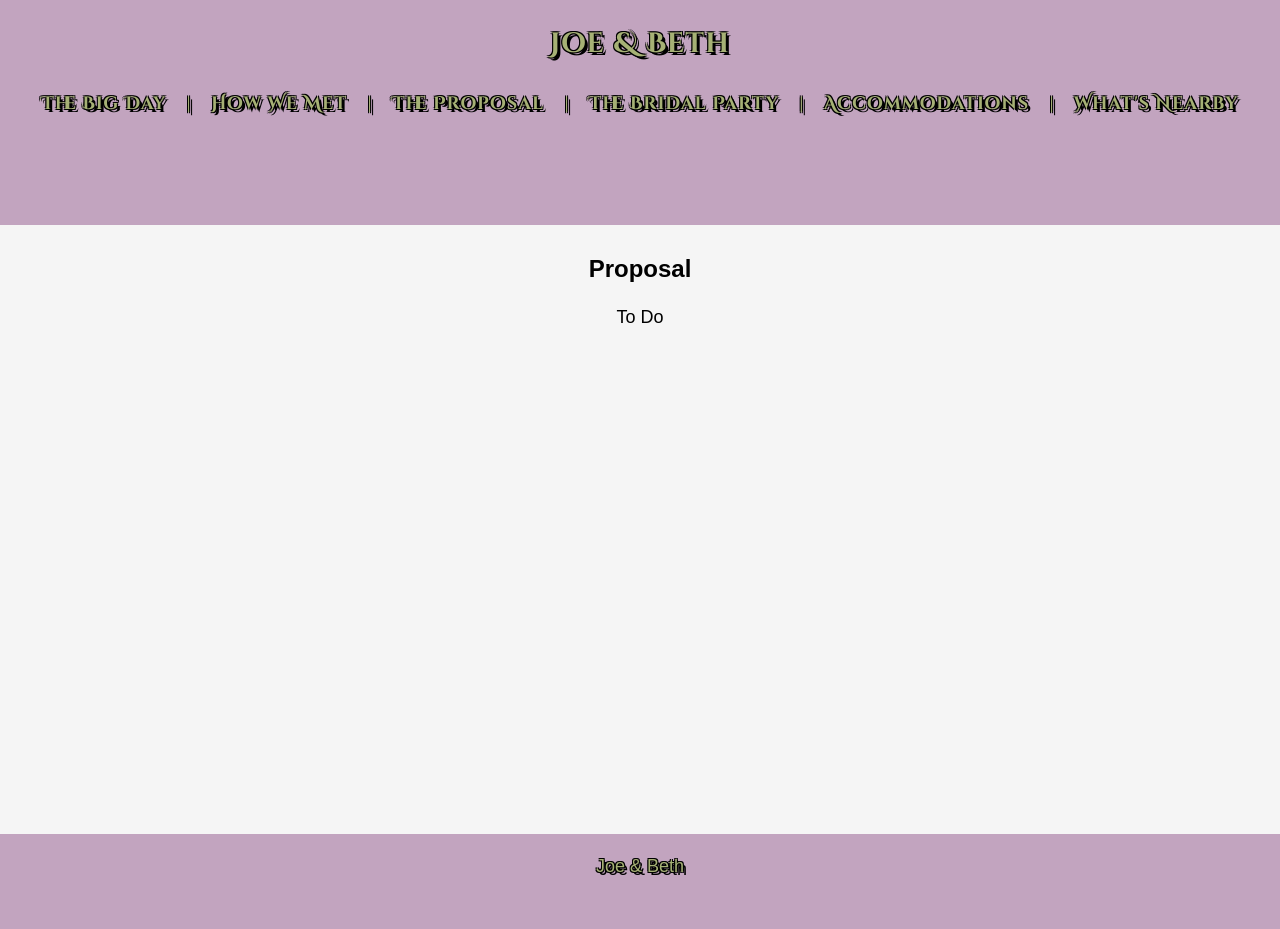
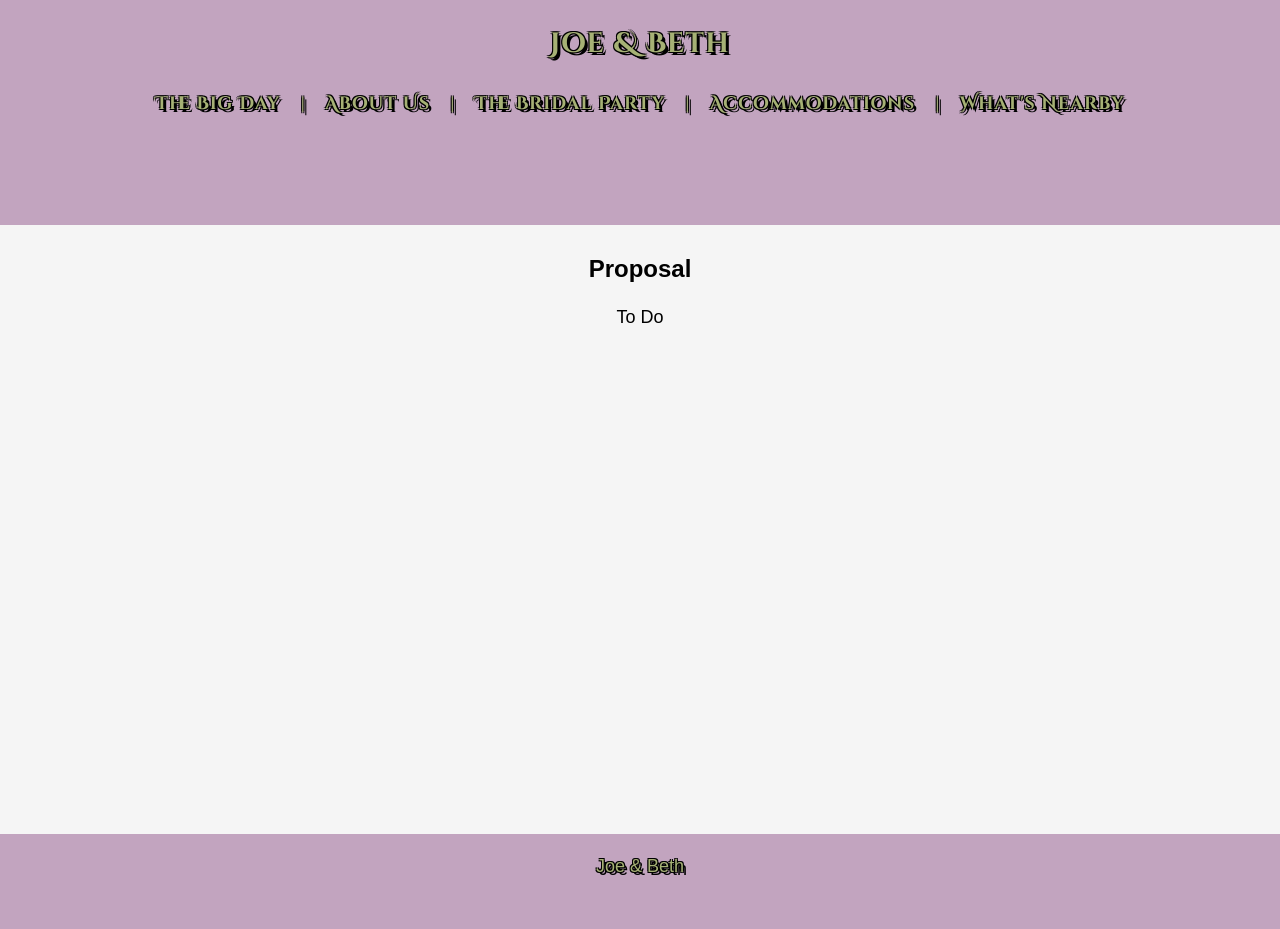
Before and after one commit to joeandbeth2017/joeandbeth2017.github.io, a Jekyll site: the page built from proposal.md, in a window 1280 px wide. Built offline with Jekyll 4.4.1, drawn with Linux system fonts in a browser that asks for light colours.

Commit message:
Update _config.yml

```diff
--- a/_config.yml
+++ b/_config.yml
@@ -8,10 +8,8 @@ groom : Joe
 navlinks:
     - text: The Big Day
       url: /
-    - text: How We Met
-      url: /howwemet/
-    - text: The Proposal
-      url: /proposal/
+    - text: About Us
+      url: /aboutus/
     - text: The Bridal Party
       url: /bridalparty/
     - text: Accommodations
```
